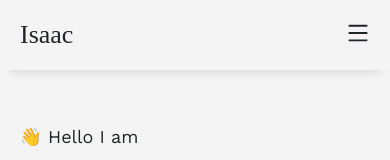
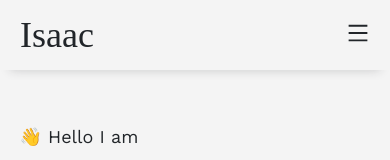
Before and after one commit to mosidrum/Isaac-portfolio, a Next.js app: page / in a window 390 px wide. Shown: the top 160 px of the page. Built offline with nearby package versions, Linux system fonts and the light colour scheme; a web font is replaced by a local one.

Commit message:
adjust title font size

```diff
--- a/src/components/Navbar/navbar.module.css
+++ b/src/components/Navbar/navbar.module.css
@@ -24,7 +24,7 @@
     color: var(--text-color-white);
 
     @media screen and (max-width: 768px) {
-        font-size: 26px;
+        font-size: 36px;
 
     }
 }
```
